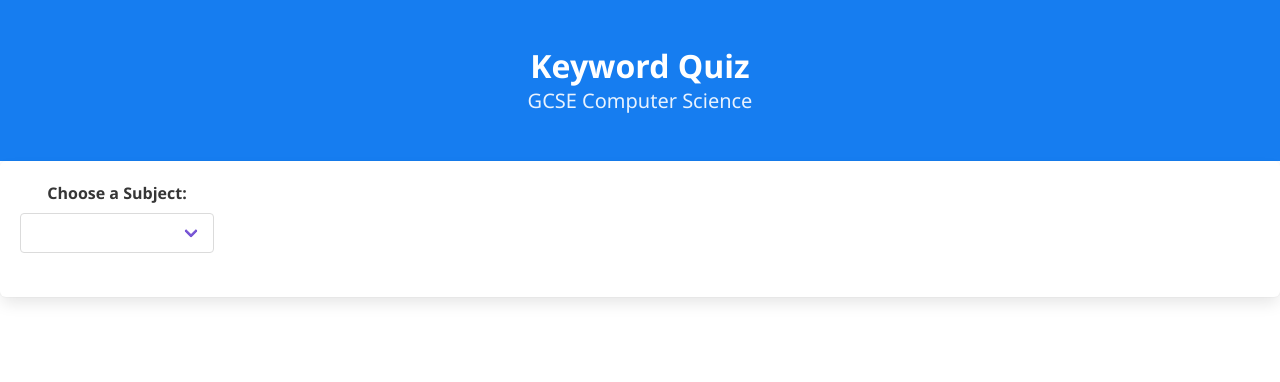
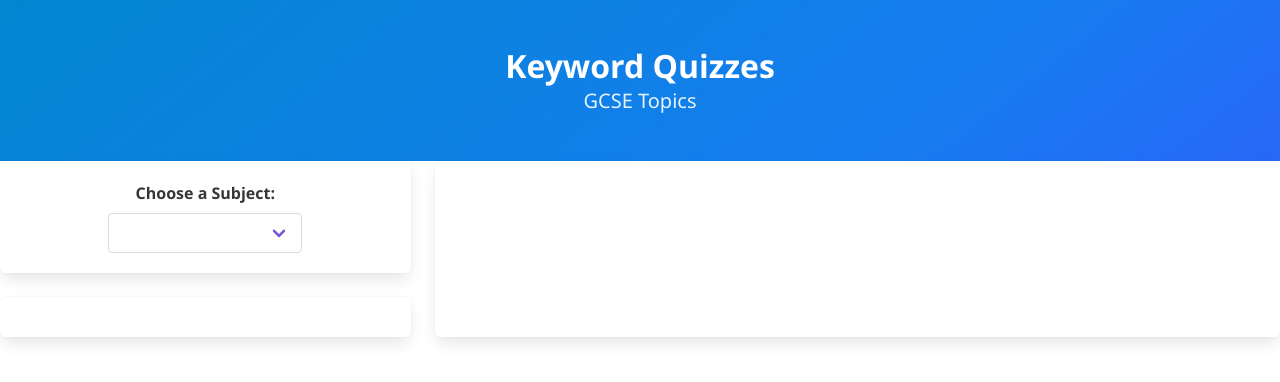
Before and after one commit to bailliechris/KeywordsQuiz, a Vue app: page / in a window 1280 px wide. Shown: the top 382 px of the page. Built offline with nearby package versions, Linux system fonts and the light colour scheme.

Commit message:
Improved Formatting

```diff
--- a/src/components/Header.vue
+++ b/src/components/Header.vue
@@ -1,12 +1,12 @@
 <template>
-<section class="hero is-info">
+<section class="hero is-info is-bold">
   <div class="hero-body">
     <div class="container">
       <h1 class="title">
-        Keyword Quiz
+        Keyword Quizzes
       </h1>
       <h2 class="subtitle">
-        GCSE Computer Science
+        GCSE Topics
       </h2>
     </div>
   </div>
--- a/src/components/QuestionManager.vue
+++ b/src/components/QuestionManager.vue
@@ -1,6 +1,5 @@
 <template>
   <section class="section">
-    <div class="box">
       <div v-if="end === false">
         <h2 class="title is-4"> {{topic.text}} Question - {{current}} </h2>
         <h3 class="subtitle is-5">Score: {{score}} / {{max}}</h3>
@@ -9,7 +8,6 @@
       <div v-if="end === true">
         <ScoresMan v-bind:result="score" v-bind:topic="topic.text" v-bind:max="max" />
       </div>
-    </div>
   </section>
 </template>
 
--- a/src/components/ScoresManager.vue
+++ b/src/components/ScoresManager.vue
@@ -4,9 +4,15 @@
       <div class="box">
         <h2 class="title is-4"> You scored: {{result}} of {{max}} in {{topic}}</h2>
         <form>
-            <input type="text" v-model="name"/>{{name}}<br/>
-            <button type="button" v-on:click="add()">Add To Table</button>
-            <button type="button" v-on:click="clear()">Clear Saves</button>
+          <b-field label="Name">
+            <b-input v-model="name"></b-input>
+          </b-field>
+          <button class="button is-medium is-success" @click="add">
+            Add Name to High Scores
+          </button>
+          <button class="button is-medium is-danger" @click="clear">
+            Clear Saves
+          </button>
         </form>
       </div>
     </div>
--- a/src/components/TopicManager.vue
+++ b/src/components/TopicManager.vue
@@ -1,7 +1,7 @@
 <template>
-  <div class = "box">
-    <nav class="level">
-      <div class="level-left">
+  <div class = "tile is-ancestor">
+    <div class= "tile is-4 is-vertical is-parent">
+      <div class = "tile is-child box">
         <b-field label="Choose a Subject:">
             <b-select v-model="subject" placeholder="Select a Subject" simple>
               <option v-for="subject in subjects" v-bind:value="subject.value" v-bind:key="subject.value">
@@ -10,7 +10,7 @@
             </b-select>
         </b-field>
       </div>
-      <div class="level-right">
+      <div class="tile is-child box">
         <div v-if="subject">
           <b-field label="Choose a Topic:">
             <b-select v-model="topic" placeholder="Select a Topic" simple>
@@ -21,11 +21,13 @@
           </b-field>
         </div>
       </div>
-    </nav>
+    </div>
 
-    <div class="block center">
-      <div v-if="topic">
-          <QuestionMan v-bind:topic="topic"/>
+    <div class="tile is-parent">
+      <div class="tile is-child box">
+        <div v-if="topic">
+            <QuestionMan v-bind:topic="topic"/>
+        </div>
       </div>
     </div>
   </div>
```
Also changed, not shown: src/assets/codedump.txt.
